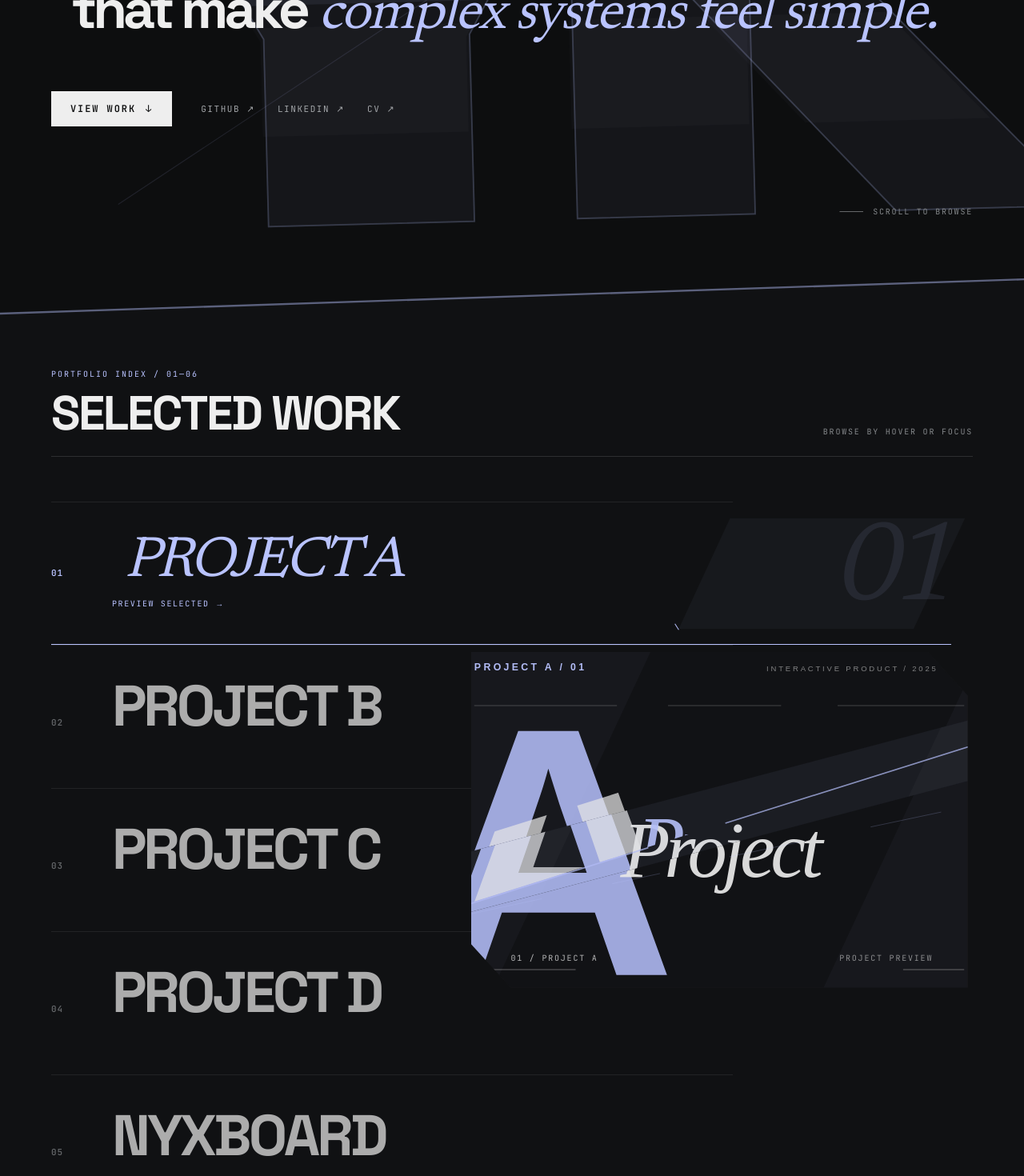
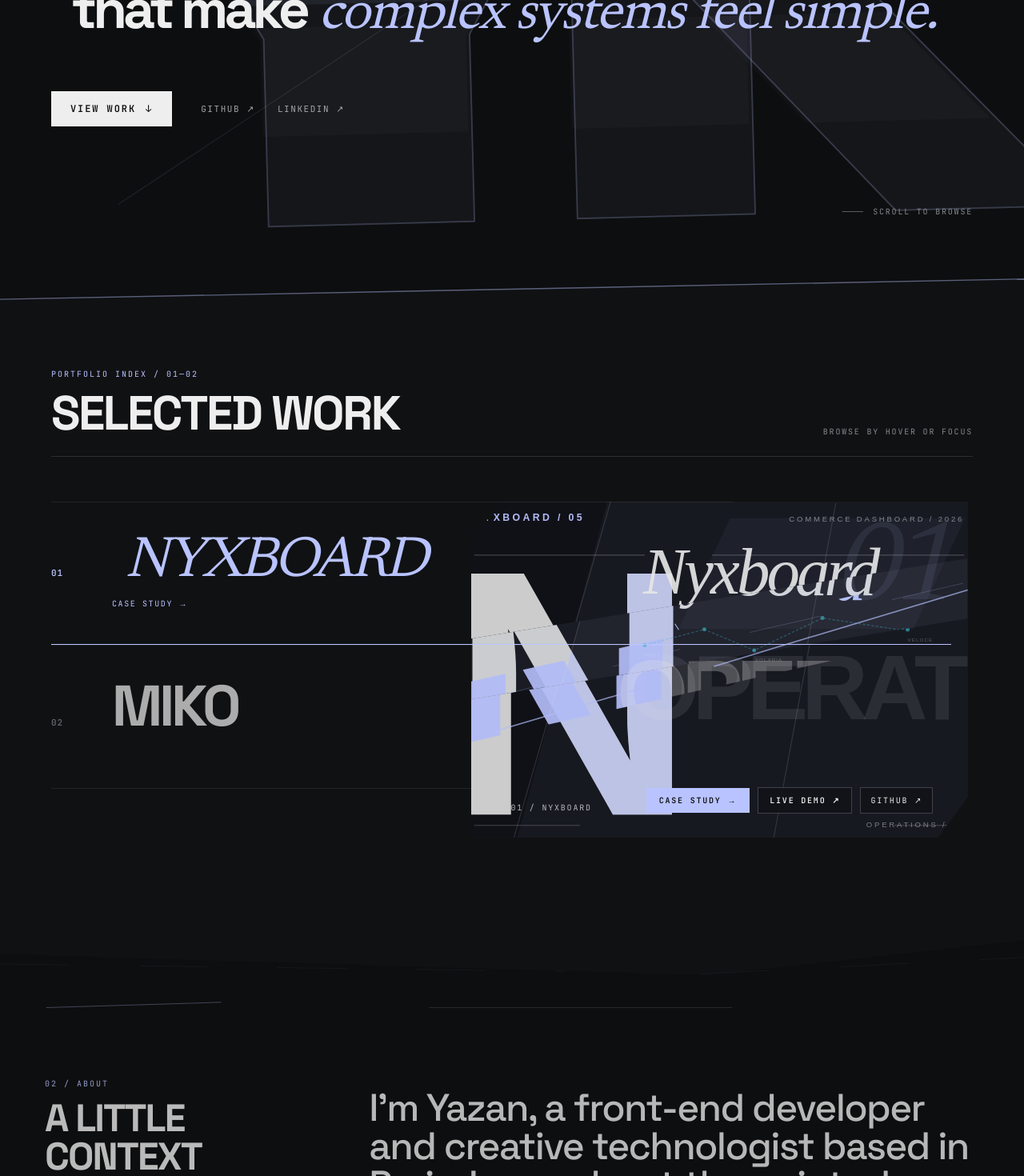
Before and after one commit to DRGYZ/portfolio, a Next.js app: page / in a window 1280 px wide. Shown: the part 500-1970 px from the top of the page at 80% size. Built offline with nearby package versions, Linux system fonts and the light colour scheme.

Commit message:
chore: phase 1 homepage cleanup - remove placeholders, unfinished copy, and cv links

```diff
--- a/components/about/AboutSection.tsx
+++ b/components/about/AboutSection.tsx
@@ -72,10 +72,6 @@ export function AboutSection() {
           I care about the point where clear systems, careful typography, and useful
           interaction meet.
         </p>
-        <p className="mt-8 max-w-2xl text-base leading-relaxed text-primary-muted sm:text-lg">
-          The work is still being assembled. This space will grow with the projects,
-          while the site itself remains the first demonstration of the craft behind them.
-        </p>
       </motion.div>
 
       <div className="relative col-span-full mt-8 lg:mt-14">
--- a/components/contact/ContactSection.tsx
+++ b/components/contact/ContactSection.tsx
@@ -2,7 +2,6 @@
 
 import { useRef } from 'react';
 import { motion, useScroll, useSpring, useTransform } from 'framer-motion';
-import { getAssetPath } from '@/lib/assetPath';
 import { usePointerPosition } from '@/hooks/usePointerPosition';
 import { useReducedMotion } from '@/hooks/useReducedMotion';
 
@@ -133,8 +132,7 @@ export function ContactSection() {
       <div className="relative z-10 mt-28 flex flex-col gap-7 border-t border-white/[0.08] pt-7 font-mono text-[10px] uppercase tracking-[0.15em] text-primary-muted sm:flex-row sm:items-center sm:justify-between lg:mt-40">
         <div className="flex flex-wrap gap-7">
           <a href="https://github.com/DRGYZ" target="_blank" rel="noopener noreferrer" className="transition-[color,transform] duration-300 hover:-translate-y-0.5 hover:text-primary">GitHub ↗</a>
-          <a href="https://linkedin.com" target="_blank" rel="noopener noreferrer" className="transition-[color,transform] duration-300 hover:-translate-y-0.5 hover:text-primary">LinkedIn ↗</a>
-          <a href={getAssetPath('/cv.pdf')} target="_blank" rel="noopener noreferrer" className="transition-[color,transform] duration-300 hover:-translate-y-0.5 hover:text-primary">CV ↗</a>
+          <a href="https://www.linkedin.com/in/yazankhaled99/" target="_blank" rel="noopener noreferrer" className="transition-[color,transform] duration-300 hover:-translate-y-0.5 hover:text-primary">LinkedIn ↗</a>
         </div>
         <div className="flex gap-4 text-primary-subtle">
           <span>Yazan Khaled — Paris, France</span>
--- a/components/experience/ExperienceSection.tsx
+++ b/components/experience/ExperienceSection.tsx
@@ -33,9 +33,6 @@ export function ExperienceSection() {
             Selected roles
           </h2>
         </div>
-        <p className="max-w-sm font-mono text-[10px] uppercase leading-relaxed tracking-[0.16em] text-primary-subtle sm:text-right">
-          Timeline and final CV content coming soon
-        </p>
       </motion.div>
     </section>
   );
--- a/components/hero/HeroSection.tsx
+++ b/components/hero/HeroSection.tsx
@@ -5,7 +5,6 @@ import { motion, useScroll, useTransform, Variants } from 'framer-motion';
 import { MonogramYK } from './MonogramYK';
 import { usePointerPosition } from '@/hooks/usePointerPosition';
 import { useReducedMotion } from '@/hooks/useReducedMotion';
-import { getAssetPath } from '@/lib/assetPath';
 
 const containerVariants: Variants = {
   hidden: {},
@@ -230,20 +229,12 @@ export function HeroSection() {
                   GitHub ↗
                 </a>
                 <a
-                  href="https://linkedin.com"
+                  href="https://www.linkedin.com/in/yazankhaled99/"
                   target="_blank"
                   rel="noopener noreferrer"
                   className="transition-[color,transform] duration-300 hover:-translate-y-0.5 hover:text-primary focus-visible:text-primary"
                 >
                   LinkedIn ↗
-                </a>
-                <a
-                  href={getAssetPath('/cv.pdf')}
-                  target="_blank"
-                  rel="noopener noreferrer"
-                  className="transition-[color,transform] duration-300 hover:-translate-y-0.5 hover:text-primary focus-visible:text-primary"
-                >
-                  CV ↗
                 </a>
               </div>
             </motion.div>
--- a/components/navigation/NavBar.tsx
+++ b/components/navigation/NavBar.tsx
@@ -2,7 +2,6 @@
 
 import { useEffect, useState } from 'react';
 import Link from 'next/link';
-import { getAssetPath } from '@/lib/assetPath';
 
 const sectionLinks = [
   { id: 'work', label: 'Work' },
@@ -98,11 +97,8 @@ export function NavBar() {
           <a href="https://github.com/DRGYZ" target="_blank" rel="noopener noreferrer" className="transition-[color,transform] duration-300 hover:-translate-y-0.5 hover:text-primary">
             GitHub
           </a>
-          <a href="https://linkedin.com" target="_blank" rel="noopener noreferrer" className="transition-[color,transform] duration-300 hover:-translate-y-0.5 hover:text-primary">
+          <a href="https://www.linkedin.com/in/yazankhaled99/" target="_blank" rel="noopener noreferrer" className="transition-[color,transform] duration-300 hover:-translate-y-0.5 hover:text-primary">
             LinkedIn
-          </a>
-          <a href={getAssetPath('/cv.pdf')} target="_blank" rel="noopener noreferrer" className="transition-[color,transform] duration-300 hover:-translate-y-0.5 hover:text-accent">
-            CV
           </a>
         </div>
 
@@ -139,8 +135,7 @@ export function NavBar() {
           </nav>
           <div className="mt-6 flex gap-7 font-mono text-[10px] uppercase tracking-[0.16em] text-primary-muted">
             <a href="https://github.com/DRGYZ" target="_blank" rel="noopener noreferrer">GitHub ↗</a>
-            <a href="https://linkedin.com" target="_blank" rel="noopener noreferrer">LinkedIn ↗</a>
-            <a href={getAssetPath('/cv.pdf')} target="_blank" rel="noopener noreferrer">CV ↗</a>
+            <a href="https://www.linkedin.com/in/yazankhaled99/" target="_blank" rel="noopener noreferrer">LinkedIn ↗</a>
           </div>
         </div>
       )}
--- a/components/project-preview/ProjectPreview.tsx
+++ b/components/project-preview/ProjectPreview.tsx
@@ -8,6 +8,7 @@ import { getAssetPath } from '@/lib/assetPath';
 
 interface ProjectPreviewProps {
   project: Project;
+  displayNumber?: string;
   pointerX?: MotionValue<number>;
   pointerY?: MotionValue<number>;
   compact?: boolean;
@@ -64,6 +65,7 @@ const backingOffsets: Record<Project['id'], { x: number; y: number }> = {
 
 export function ProjectPreview({
   project,
+  displayNumber,
   pointerX,
   pointerY,
   compact = false,
@@ -294,7 +296,7 @@ export function ProjectPreview({
             ) : null}
 
             <div className="absolute bottom-[7%] left-[8%] right-[7%] z-[6] flex flex-wrap items-end justify-between gap-3 font-mono text-[9px] uppercase tracking-[0.18em] text-primary/75 sm:text-[10px]">
-              <span>{project.id} / {project.title}</span>
+              <span>{displayNumber ?? project.id} / {project.title}</span>
               {projectUrl ? (
                 <div className="flex flex-wrap items-center gap-2 sm:gap-2.5">
                   {project.caseStudyUrl && (
--- a/components/selected-work/ProjectRow.tsx
+++ b/components/selected-work/ProjectRow.tsx
@@ -5,6 +5,7 @@ import { getProjectUrl, Project } from '@/types/project';
 
 interface ProjectRowProps {
   project: Project;
+  displayNumber?: string;
   isActive: boolean;
   isEngaged: boolean;
   onActivate: () => void;
@@ -12,6 +13,7 @@ interface ProjectRowProps {
 
 export function ProjectRow({
   project,
+  displayNumber,
   isActive,
   isEngaged,
   onActivate,
@@ -19,6 +21,7 @@ export function ProjectRow({
   const router = useRouter();
   const isDimmed = isEngaged && !isActive;
   const hasProjectLink = Boolean(getProjectUrl(project));
+  const visibleId = displayNumber ?? project.id;
 
   const handleRowClick = () => {
     if (isActive) {
@@ -74,7 +77,7 @@ export function ProjectRow({
         >
           <span className="absolute inset-0 bg-accent/[0.045] [clip-path:polygon(18%_0,100%_0,82%_100%,0_100%)]" />
           <span className="absolute right-[8%] top-1/2 -translate-y-1/2 font-editorial text-[clamp(6rem,11vw,10.5rem)] italic leading-none tracking-[-0.08em] text-accent/[0.09]">
-            {project.id}
+            {visibleId}
           </span>
           <span className="absolute -bottom-[1px] left-0 h-[9px] w-[9px] origin-bottom-left -rotate-[32deg] border-l border-accent" />
         </span>
@@ -85,7 +88,7 @@ export function ProjectRow({
               isActive ? 'text-accent' : 'text-primary-subtle'
             }`}
           >
-            {project.id}
+            {visibleId}
           </span>
 
           <span className="min-w-0">
--- a/components/selected-work/SelectedWorkSection.tsx
+++ b/components/selected-work/SelectedWorkSection.tsx
@@ -122,7 +122,7 @@ export function SelectedWorkSection() {
           />
         </motion.div>
 
-        <div ref={stageRef} className="relative lg:min-h-[820px]">
+        <div ref={stageRef} className="relative lg:min-h-[480px]">
           <div
             className="relative lg:w-[74%]"
             onPointerLeave={(event) => {
@@ -137,13 +137,15 @@ export function SelectedWorkSection() {
               }
             }}
           >
-            {projects.map((project) => {
+            {projects.map((project, index) => {
               const isActive = activeProject.id === project.id;
+              const displayNumber = String(index + 1).padStart(2, '0');
 
               return (
                 <Fragment key={project.id}>
                   <ProjectRow
                     project={project}
+                    displayNumber={displayNumber}
                     isActive={isActive}
                     isEngaged={isEngaged}
                     onActivate={() => activateProject(project)}
@@ -162,6 +164,7 @@ export function SelectedWorkSection() {
                         <div className="pb-8 pt-4">
                           <ProjectPreview
                             project={project}
+                            displayNumber={displayNumber}
                             direction={previewDirection}
                             compact
                           />
@@ -192,6 +195,7 @@ export function SelectedWorkSection() {
             >
               <ProjectPreview
                 project={activeProject}
+                displayNumber={String(activeIndex + 1).padStart(2, '0')}
                 pointerX={pointer.normalizedX}
                 pointerY={pointer.normalizedY}
                 direction={previewDirection}
--- a/data/projects.ts
+++ b/data/projects.ts
@@ -1,50 +1,6 @@
 import { Project } from '@/types/project';
 
 export const projects: Project[] = [
-  {
-    id: '01',
-    title: 'Project A',
-    slug: 'project-a',
-    year: '2025',
-    category: 'Interactive Product',
-    previewImage: '/projects/project-a.svg?v=2',
-    previewType: 'image',
-    accent: '#b9c3ff',
-    motionStyle: 'clip',
-  },
-  {
-    id: '02',
-    title: 'Project B',
-    slug: 'project-b',
-    year: '2024',
-    category: 'Design System',
-    previewImage: '/projects/project-b.svg?v=2',
-    previewType: 'image',
-    accent: '#a5b4fc',
-    motionStyle: 'slide',
-  },
-  {
-    id: '03',
-    title: 'Project C',
-    slug: 'project-c',
-    year: '2024',
-    category: 'Web Experience',
-    previewImage: '/projects/project-c.svg?v=2',
-    previewType: 'image',
-    accent: '#c7d2fe',
-    motionStyle: 'layers',
-  },
-  {
-    id: '04',
-    title: 'Project D',
-    slug: 'project-d',
-    year: '2023',
-    category: 'Editorial Platform',
-    previewImage: '/projects/project-d.svg?v=2',
-    previewType: 'image',
-    accent: '#b9c3ff',
-    motionStyle: 'parallax',
-  },
   {
     id: '05',
     title: 'Nyxboard',
```
